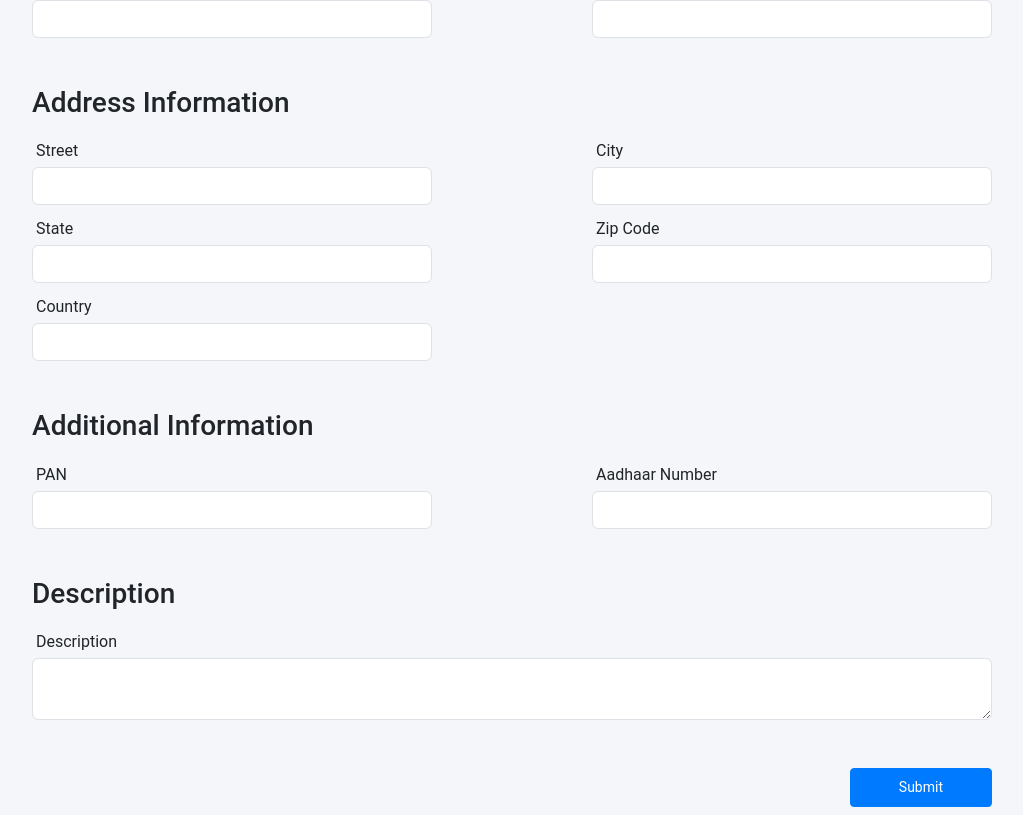
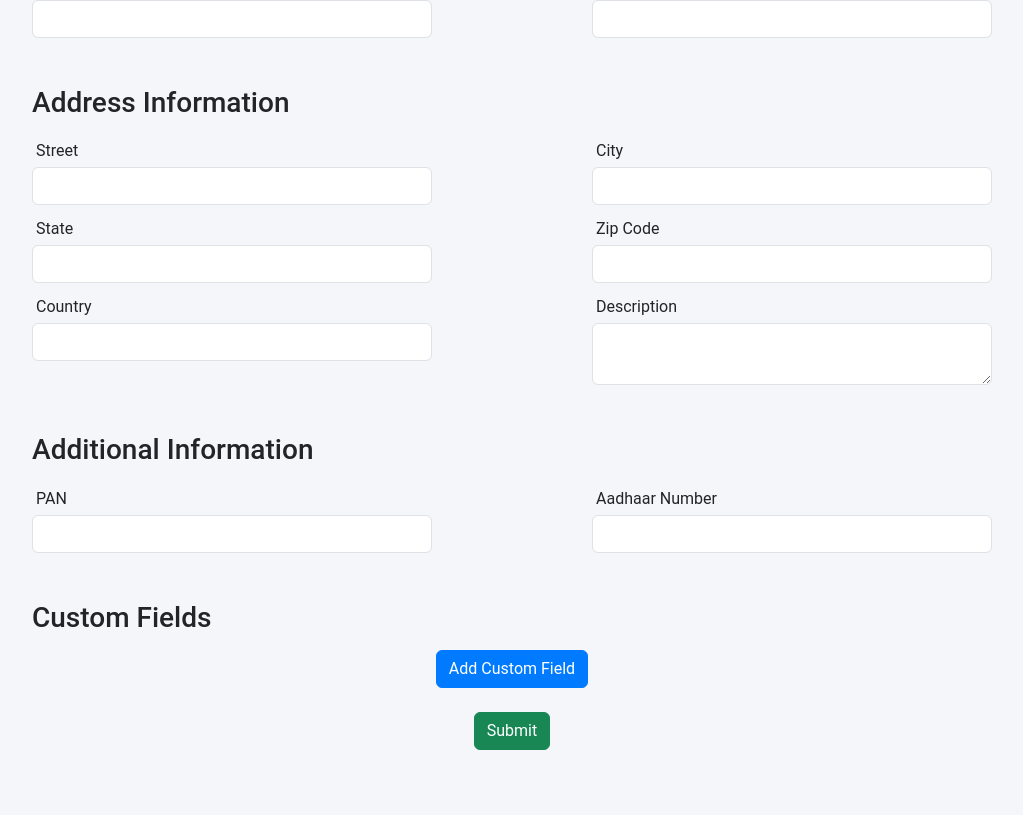
Before and after one commit to shin-igami/crm, a React (Create React App) app in the folder frontend/: page /contact/add in a window 1280 px wide. Shown: the part 491-1306 px from the top of the page, without its empty margins (128-1151 px from the left). After the commit the page ends 1265 px from the top, so only its background shows below. Built offline with nearby package versions, Linux system fonts and the light colour scheme.

Commit message:
Custom Field added

```diff
--- a/frontend/src/Components/ContactDBMS/ContactDBMSDeatails.js
+++ b/frontend/src/Components/ContactDBMS/ContactDBMSDeatails.js
@@ -85,6 +85,22 @@ function ContactDBMSDeatails() {
             }
         }
     };
+    const handleAddCustomField = () => {
+        const newFieldKey = window.prompt("Enter the name of the new custom field:");
+
+        if (!newFieldKey) {
+          alert("Custom field name cannot be empty!");
+          return;
+        }
+
+        if (data.customFields && data.customFields[newFieldKey]) {
+          alert("A custom field with this name already exists!");
+          return;
+        }
+
+        const newCustomFields = { ...data.customFields, [newFieldKey]: "" };
+        setData((prevData) => ({ ...prevData, customFields: newCustomFields }));
+      };
 
     if (loading) return <div className="text-center py-5 text-secondary">Loading...</div>;
     if (error) return <div className="text-center py-5 text-danger">Error: {error}</div>;
@@ -142,7 +158,7 @@ function ContactDBMSDeatails() {
 
             <div className="card mb-4 shadow-sm border-0 rounded-4">
                 <div className="card-header bg-secondary text-white text-center rounded-top-4">
-                    <h3 className="mb-0">Lead Details</h3>
+                    <h3 className="mb-0">Contact DBMS Details</h3>
                 </div>
                 <div className="card-body">
                     <div className="row mb-2">
@@ -222,6 +238,25 @@ function ContactDBMSDeatails() {
                     </div>
                 </div>
             </div>
+            <div className="card shadow-sm border-0 rounded-4">
+        <div className="card-header bg-secondary text-white text-center rounded-top-4">
+          <h3 className="mb-0">Custom Fields</h3>
+        </div>
+        <div className="card-body">
+          {data.customFields &&
+            Object.entries(data.customFields).map(([field, value]) => (
+              <div className="col-lg-6 col-md-12" key={field}>
+                {renderField(field, `customFields.${field}`, value)}
+              </div>
+            ))}
+          <button
+            className="btn btn-primary btn-sm"
+            onClick={handleAddCustomField}
+          >
+            Add Custom Field
+          </button>
+        </div>
+      </div>
 
             <div className="card shadow-sm border-0 rounded-4">
                 <div className="card-header bg-secondary text-white text-center rounded-top-4">
--- a/frontend/src/Components/ContactDBMS/ContactDBMSForm.js
+++ b/frontend/src/Components/ContactDBMS/ContactDBMSForm.js
@@ -18,8 +18,9 @@ function ContactDBMSForm() {
     zipCode: "",
     country: "",
     description: "",
-    PAN: "",  // New PAN field
-    AadhaarNumber: "",  // New Aadhaar Number field
+    PAN: "", // New PAN field
+    AadhaarNumber: "", // New Aadhaar Number field
+    customFields: {},
   });
 
   const [responseMessage, setResponseMessage] = useState("");
@@ -28,6 +29,23 @@ function ContactDBMSForm() {
   const handleChange = (e) => {
     const { name, value } = e.target;
     setFormData((prev) => ({ ...prev, [name]: value }));
+  };
+
+  const handleCustomFieldChange = (key, value) => {
+    setFormData((prev) => ({
+      ...prev,
+      customFields: { ...prev.customFields, [key]: value },
+    }));
+  };
+
+  const addCustomField = () => {
+    const fieldName = prompt("Enter the name of the custom field:");
+    if (fieldName) {
+      setFormData((prev) => ({
+        ...prev,
+        customFields: { ...prev.customFields, [fieldName]: "" },
+      }));
+    }
   };
 
   const handleSubmit = async (e) => {
@@ -237,11 +255,19 @@ function ContactDBMSForm() {
               onChange={handleChange}
             />
           </div>
+          <div className="col-md-5 col-sm-12">
+            <label className="form-label m-1">Description</label>
+            <textarea
+              name="description"
+              className="form-control"
+              value={formData.description}
+              onChange={handleChange}
+            ></textarea>
+          </div>
         </div>
       </div>
-
-      {/* Additional Information */}
-      <div className="LeadForms mt-5">
+  {/* Additional Information */}
+  <div className="LeadForms mt-5">
         <div className="rows d-flex justify-content-between my-2 w-75 mx-auto">
           <h3>Additional Information</h3>
         </div>
@@ -268,37 +294,52 @@ function ContactDBMSForm() {
           </div>
         </div>
       </div>
-
-      {/* Description */}
+      {/* Custom Fields */}
       <div className="LeadForms mt-5">
         <div className="rows d-flex justify-content-between my-2 w-75 mx-auto">
-          <h3>Description</h3>
+          <h3>Custom Fields</h3>
         </div>
-        <div className="rows d-flex justify-content-between my-2 w-75 mx-auto">
-          <div className="col-12">
-            <label className="form-label m-1">Description</label>
-            <textarea
-              className="form-control"
-              name="description"
-              value={formData.description}
-              onChange={handleChange}
-            ></textarea>
+        {Object.entries(formData.customFields).map(([key, value], index) => (
+          <div
+            key={index}
+            className="rows d-flex justify-content-between my-2 w-75 mx-auto"
+          >
+            <div className="col-md-5 col-sm-12">
+              <label className="form-label m-1">{key}</label>
+              <input
+                type="text"
+                name={key}
+                className="form-control"
+                value={value}
+                onChange={(e) => handleCustomFieldChange(key, e.target.value)}
+              />
+            </div>
           </div>
-        </div>
-      </div>
-
-      {/* Submit Button */}
-      <div className="LeadForms mt-5">
-        <div className="rows d-flex justify-content-end my-2 w-75 mx-auto">
-          <button type="submit" className="btn btn-primary btn-sm py-2 px-5">
-            Submit
+        ))}
+        <div className="rows d-flex justify-content-center my-2 w-75 mx-auto">
+          <button
+            type="button"
+            className="btn btn-primary"
+            onClick={addCustomField}
+          >
+            Add Custom Field
           </button>
         </div>
       </div>
 
-      {/* Display Response or Error */}
-      {responseMessage && <p className="text-success">{responseMessage}</p>}
-      {error && <p className="text-danger">{error}</p>}
+      <div className="rows d-flex justify-content-center my-4 w-75 mx-auto">
+        <button type="submit" className="btn btn-success">
+          Submit
+        </button>
+      </div>
+      {responseMessage && (
+        <div className="alert alert-success text-center">
+          {responseMessage}
+        </div>
+      )}
+      {error && (
+        <div className="alert alert-danger text-center">{error}</div>
+      )}
     </form>
   );
 }
--- a/frontend/src/Components/LeadDetails/LeadDetails.js
+++ b/frontend/src/Components/LeadDetails/LeadDetails.js
@@ -1,6 +1,6 @@
 import React, { useState, useEffect } from "react";
 import { useParams } from "react-router-dom";
-import { useNavigate } from 'react-router-dom';
+import { useNavigate } from "react-router-dom";
 
 function LeadDetails() {
   const [data, setData] = useState(null);
@@ -21,17 +21,12 @@ function LeadDetails() {
         throw new Error(`HTTP error! status: ${response.status}`);
       }
 
-        // Get the converted contact data from the response
       const convertedContact = await response.json();
-
-
-        // Redirect to the contact details page with the new contact ID
       navigate(`/contact/details/${convertedContact.contact._id}`);
     } catch (error) {
       alert("Failed to convert lead: " + error.message);
-
     }
-}
+  };
 
   useEffect(() => {
     const fetchData = async () => {
@@ -57,12 +52,11 @@ function LeadDetails() {
   };
 
   const handleUpdate = async () => {
-    const updatedData = {
-      [editField]: editValue,
-    };
+    const updatedData = editField.startsWith("customFields.")
+      ? { customFields: { ...data.customFields, [editField.split(".")[1]]: editValue } }
+      : { [editField]: editValue };
 
     try {
-      // Send the updated data to the backend
       const response = await fetch(`http://localhost:5000/api/leads/${id}`, {
         method: "PUT",
         headers: {
@@ -75,16 +69,12 @@ function LeadDetails() {
         throw new Error(`HTTP error! status: ${response.status}`);
       }
 
-      // Get the updated lead data from the response
       const updatedLead = await response.json();
-
-      // Update the state with the updated data
       setData((prevData) => ({
         ...prevData,
-        [editField]: updatedLead[editField],  // Update only the edited field
+        ...updatedLead,
       }));
 
-      // Clear the edit field
       setEditField(null);
     } catch (error) {
       alert("Failed to update lead: " + error.message);
@@ -92,9 +82,8 @@ function LeadDetails() {
   };
 
   const handleCancel = () => {
-    // Reset the edit field and remove focus from the input
     setEditField(null);
-    setEditValue("");  // Optionally reset the value to its original state
+    setEditValue("");
   };
 
   const handleDelete = async () => {
@@ -109,11 +98,28 @@ function LeadDetails() {
         }
 
         alert("Record deleted successfully.");
-        // history.push("/leads"); // Redirect to the leads list page or another appropriate page
+        navigate("/leads");
       } catch (err) {
         alert("Error deleting record: " + err.message);
       }
     }
+  };
+
+  const handleAddCustomField = () => {
+    const newFieldKey = window.prompt("Enter the name of the new custom field:");
+
+    if (!newFieldKey) {
+      alert("Custom field name cannot be empty!");
+      return;
+    }
+
+    if (data.customFields && data.customFields[newFieldKey]) {
+      alert("A custom field with this name already exists!");
+      return;
+    }
+
+    const newCustomFields = { ...data.customFields, [newFieldKey]: "" };
+    setData((prevData) => ({ ...prevData, customFields: newCustomFields }));
   };
 
   if (loading) return <div className="text-center py-5 text-secondary">Loading...</div>;
@@ -220,26 +226,12 @@ function LeadDetails() {
               {renderField("Secondary Phone", "secondaryPhone", data.secondaryPhone)}
             </div>
             <div className="col-lg-6 col-md-12">
-              {renderField("Secondary Email", "secondaryEmailAddress", data.secondaryEmailAddress)}
-            </div>
-          </div>
-          <div className="row mb-2">
-            <div className="col-lg-4 col-md-6">
-              {renderField("Street", "street", data.street)}
-            </div>
-            <div className="col-lg-4 col-md-6">
-              {renderField("City", "city", data.city)}
-            </div>
-            <div className="col-lg-4 col-md-6">
-              {renderField("State", "state", data.state)}
+              {renderField("Secondary Email", "secondaryEmail", data.secondaryEmail)}
             </div>
           </div>
           <div className="row mb-2">
             <div className="col-lg-6 col-md-12">
-              {renderField("Zip Code", "zipCode", data.zipCode)}
-            </div>
-            <div className="col-lg-6 col-md-12">
-              {renderField("Country", "country", data.country)}
+              {renderField("Website", "website", data.website)}
             </div>
           </div>
         </div>
@@ -247,43 +239,21 @@ function LeadDetails() {
 
       <div className="card shadow-sm border-0 rounded-4">
         <div className="card-header bg-secondary text-white text-center rounded-top-4">
-          <h3 className="mb-0">Products</h3>
+          <h3 className="mb-0">Custom Fields</h3>
         </div>
         <div className="card-body">
-          <div className="table-responsive">
-            <table className="table table-striped table-hover">
-              <thead className="bg-dark text-white">
-                <tr>
-                  <th>Product Name</th>
-                  <th>Product Code</th>
-                  <th>Product Active</th>
-                  <th>Manufacturer</th>
-                  <th>Support Start Date</th>
-                  <th>Support End Date</th>
-                </tr>
-              </thead>
-              <tbody>
-                {data.products && data.products.length > 0 ? (
-                  data.products.map((product, index) => (
-                    <tr key={index} className="align-middle">
-                      <td>{product.name}</td>
-                      <td>{product.code}</td>
-                      <td className={product.active ? "text-success fw-bold" : "text-danger fw-bold"}>{product.active ? "Yes" : "No"}</td>
-                      <td>{product.manufacturer}</td>
-                      <td>{product.supportStartDate}</td>
-                      <td>{product.supportEndDate}</td>
-                    </tr>
-                  ))
-                ) : (
-                  <tr>
-                    <td colSpan="6" className="text-center text-muted">
-                      No products available.
-                    </td>
-                  </tr>
-                )}
-              </tbody>
-            </table>
+          {data.customFields &&
+            Object.entries(data.customFields).map(([field, value]) => (
+              <div className="col-lg-6 col-md-12" key={field}>
+                {renderField(field, `customFields.${field}`, value)}
               </div>
+            ))}
+          <button
+            className="btn btn-primary btn-sm"
+            onClick={handleAddCustomField}
+          >
+            Add Custom Field
+          </button>
         </div>
       </div>
     </div>
--- a/frontend/src/Components/LeadForms/LeadForms.js
+++ b/frontend/src/Components/LeadForms/LeadForms.js
@@ -18,6 +18,7 @@ function LeadForms() {
     zipCode: "",
     country: "",
     description: "",
+    customFields: {},
   });
 
   const [responseMessage, setResponseMessage] = useState("");
@@ -26,6 +27,23 @@ function LeadForms() {
   const handleChange = (e) => {
     const { name, value } = e.target;
     setFormData((prev) => ({ ...prev, [name]: value }));
+  };
+
+  const handleCustomFieldChange = (key, value) => {
+    setFormData((prev) => ({
+      ...prev,
+      customFields: { ...prev.customFields, [key]: value },
+    }));
+  };
+
+  const addCustomField = () => {
+    const fieldName = prompt("Enter the name of the custom field:");
+    if (fieldName) {
+      setFormData((prev) => ({
+        ...prev,
+        customFields: { ...prev.customFields, [fieldName]: "" },
+      }));
+    }
   };
 
   const handleSubmit = async (e) => {
@@ -234,6 +252,31 @@ function LeadForms() {
         </div>
       </div>
 
+      {/* Custom Fields Section */}
+      <div className="container my-4">
+        <h3 className="text-center">Custom Fields</h3>
+        <button
+          type="button"
+          className="btn btn-secondary mb-3"
+          onClick={addCustomField}
+        >
+          Add Field
+        </button>
+        {Object.entries(formData.customFields).map(([key, value]) => (
+          <div className="row mb-3" key={key}>
+            <div className="col-md-6">
+              <label className="form-label">{key}</label>
+              <input
+                type="text"
+                className="form-control"
+                value={value}
+                onChange={(e) => handleCustomFieldChange(key, e.target.value)}
+              />
+            </div>
+          </div>
+        ))}
+      </div>
+
       {/* Description */}
       <div className="container my-4">
         <h3 className="text-center">Description</h3>
```
Lines whose indentation alone changed are shown as unchanged.
